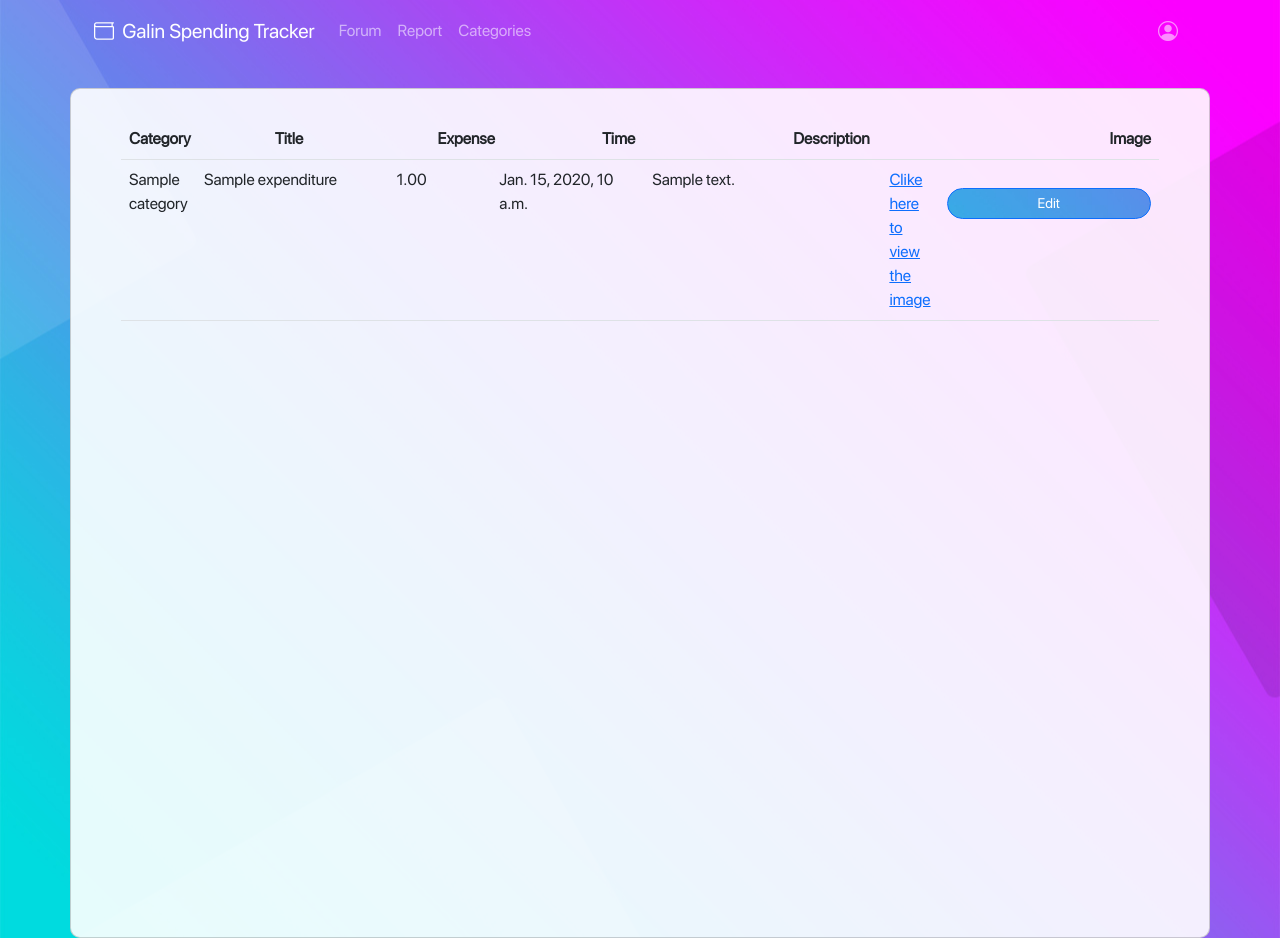
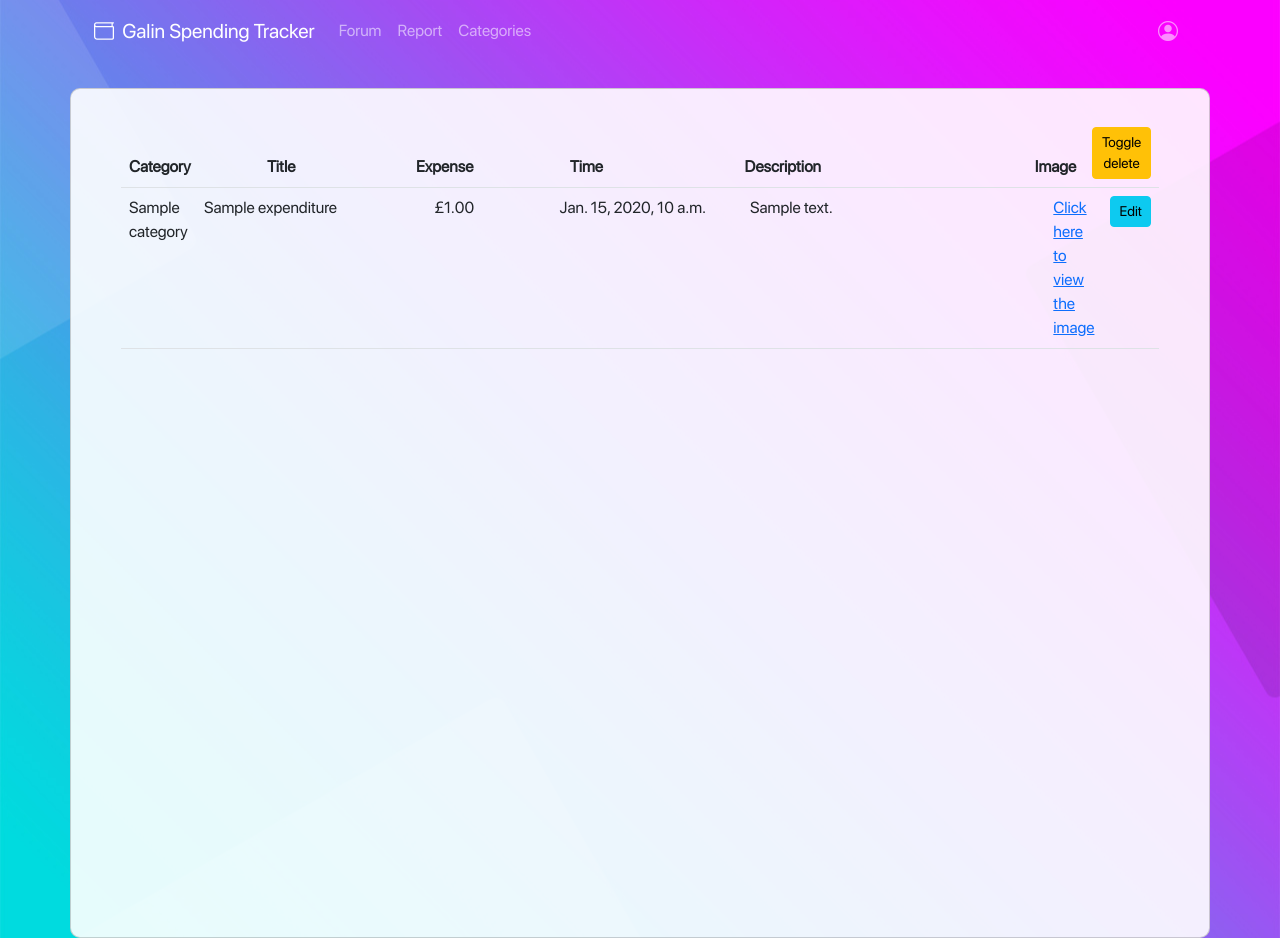
Before and after one commit to rb2cc/Team-Galin-Spending-Tracker, a Django app: page /expenditure_list/ in a window 1280 px wide. Run offline with Django 4.2, Linux system fonts and the light colour scheme; a user stored in the database is signed in; tables that the repository leaves empty hold one stand-in row (values such as "Sample post"); some libraries are stand-ins or nearby versions.

Commit message:
add delete and edit buttons to expenditure list

```diff
--- a/tracker/templates/expenditure_list.html
+++ b/tracker/templates/expenditure_list.html
@@ -1,8 +1,10 @@
 {% extends 'base_content.html' %}
 {% block content %}
-
+<script src="https://ajax.googleapis.com/ajax/libs/jquery/3.6.3/jquery.min.js"></script>
 <div class='row'>
     <div class="card full-card">
+        <form id="" method="POST">
+            {% csrf_token %}
         <table class="table mainTable">
             <thead class="mainThead">
                 <tr>
@@ -12,29 +14,74 @@
                     <th scope="col" width="200px">Time</th>
                     <th scope="col" width="330px">Description</th>
                     <th scope="col">Image</th>
+                    <th width="75px" ><button class="btn btn-sm btn-warning" onclick="toggleDelete()">Toggle delete</button></th>
                 </tr>
             </thead>
-            <tbody class="mainTbody">
+            <tbody class="mainTbody" >
                 <div class="Spending">
                     {% for spending in spendings %}
                         <tr>
+                            <!-- <td width="75px" value=spending.id id="checkbox" ><input type="checkbox"></td> -->
+
                             <td width="75px">{{ spending.category }}</td>
                             <td width="240px">{{ spending.title }}</td>
-                            <td width="130px">{{ spending.expense }}</td>
+                            <td width="130px">£{{ spending.expense }}</td>
                             <td width="200px">{{ spending.date_created }}</td>
                             <td width="320px">{{ spending.description }}</td>
                             {% if spending.image %}
                             <!-- This code can show full images.
                                 <td style="max-width:0px"><img src="media/{{ spending.image }} " alt="image"></td>
                             -->
-                                <td><a href="media/{{ spending.image }}">Clike here to view the image</a></td>
+                                <td><a href="media/{{ spending.image }}">Click here to view the image</a></td>
                             {% endif %}
-                            <td width="300px"><a class = "btn btn-sm btn-primary" href=""> Edit</a></td>
+                            <th scope="row"><button class="btn btn-sm btn-info">Edit</button></th>
+
+                            <td class="delete_btn" style="display:none;">
+                                <form action="{% url 'remove_expenditure' pk=spending.id %}" method="POST">
+                                    {% csrf_token %}
+                                    <button  class="btn btn-sm btn-danger" onclick="persist()">Delete</button>
+                                </form>
+                            </td>
+
+                            <!-- <td width="300px"><a class = "btn btn-sm btn-primary" id="myBtn"> Edit</a></td> -->
                         </tr>
                     {% endfor %}
                 </div>
             </tbody>
         </table>
+    </form>
     </div>
 </div>
+
+<!-- JS for delete buttons -->
+<script type="text/javascript" >
+    function toggleDelete()
+    {
+        var x = document.getElementsByClassName("delete_btn");
+        for(var i = 0; i < x.length; i++) {
+            if (x[i].style.display === "none") {
+                localStorage.setItem('showButtons', true)
+                x[i].style.display = "block";
+
+            } else {
+                localStorage.removeItem('showButtons')
+                x[i].style.display = "none";
+
+            }
+        }
+    }
+
+    function persist()
+    {
+        var x = document.getElementsByClassName("delete_btn");
+
+        if(localStorage.getItem("showButtons")){
+            for(var i = 0; i < x.length; i++) {
+                    x[i].style.display = "block";
+                }
+            }
+    }
+    window.onload=persist
+</script>
+
 {% endblock %}
```
